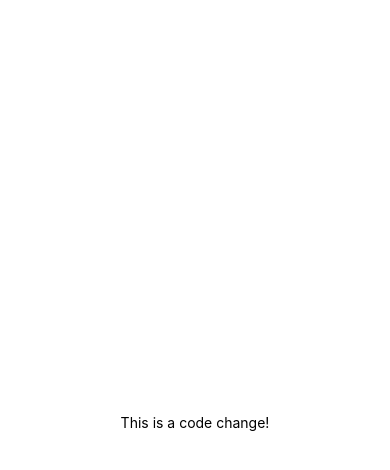
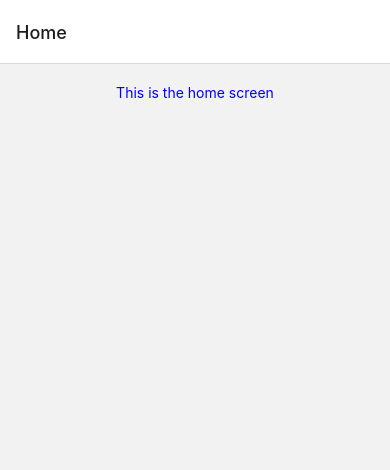
Before and after one commit to I-Dont-Want-An-F/client, a React Native app: screen /Home in a window 390 px wide. Shown: the top 470 px of the page. Built offline with nearby package versions, Linux system fonts and the light colour scheme.

Commit message:
added simple home screen and some other small updates

```diff
--- a/App.js
+++ b/App.js
@@ -1,12 +1,19 @@
-import { StatusBar } from 'expo-status-bar';
-import { Text, View } from 'react-native';
-import { globalStyles } from './stlyes/global';
+import { NavigationContainer } from '@react-navigation/native';
+import { createNativeStackNavigator } from '@react-navigation/native-stack';
+import { GlobalStyles } from './stlyes/Global';
+import HomeScreen from './screens/HomeScreen'
+
+const Stack = createNativeStackNavigator();
 
 export default function App() {
   return (
-    <View style={globalStyles.container}>
-      <Text>This is a code change!</Text>
-      <StatusBar style="auto" />
-    </View>
+      <NavigationContainer style={GlobalStyles.container}>
+        <Stack.Navigator initialRouteName="Home">
+          <Stack.Screen
+            name="Home"
+            component={HomeScreen}
+          />
+        </Stack.Navigator>
+      </NavigationContainer>
   );
 }
--- /dev/null
+++ b/screens/HomeScreen.js
@@ -0,0 +1,10 @@
+import {React,  useState } from 'react';
+import {Text, } from 'react-native';
+import { GlobalStyles } from '../stlyes/Global';
+
+
+export default function HomeScreen() {
+    return (
+        <Text style={GlobalStyles.text} > This is the home screen </Text>
+    )
+}
--- a/stlyes/global.js
+++ b/stlyes/Global.js
@@ -1,11 +1,16 @@
 
 import { StyleSheet } from 'react-native';
 
-export const globalStyles = StyleSheet.create({
+export const GlobalStyles = StyleSheet.create({
     container: {
       flex: 1,
       backgroundColor: '#fff',
       alignItems: 'center',
       justifyContent: 'center',
     },
+    text: {
+      color:"blue",  //we should choose a color theme for our app
+      textAlign:"center",
+      margin: 20
+    }
   });
```
Also changed, not shown: package.json (+6 -1 lines), 1 other file (tests, documents, lock files or other folders).
